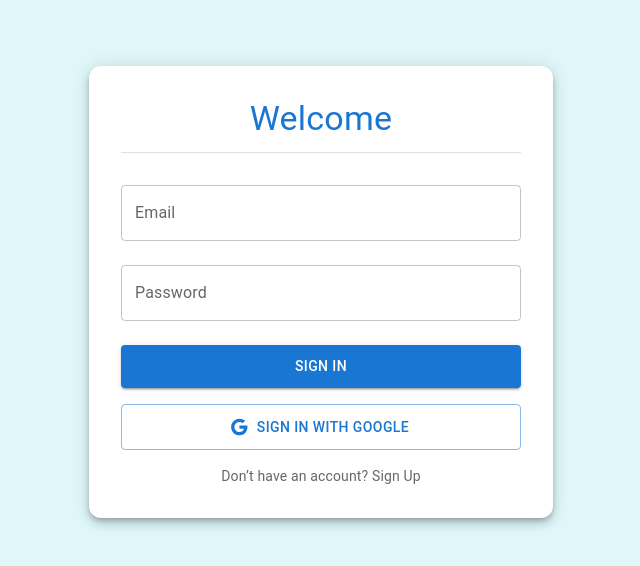
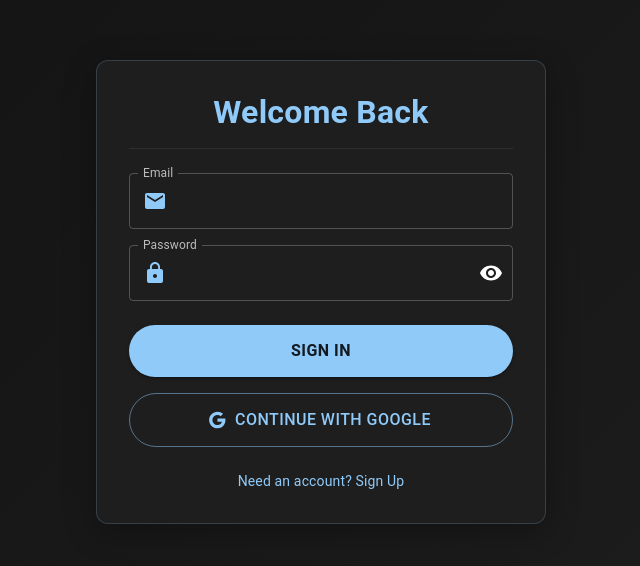
Before and after one commit to mmc03-ucb/HangSmart, a React (Create React App) app: page / in a window 1280 px wide. Shown: the part 108-674 px from the top of the page, without its empty margins (319-959 px from the left). Built offline with nearby package versions, Linux system fonts and the light colour scheme; no server answers.

Commit message:
Sign in page dark theme

```diff
--- a/src/components/SignInSignUp.js
+++ b/src/components/SignInSignUp.js
@@ -1,9 +1,101 @@
 import React, { useState } from 'react';
-import { TextField, Button, Typography, Box, Paper, Divider, Snackbar, Alert } from '@mui/material';
-import { Google as GoogleIcon } from '@mui/icons-material';
+import {
+  TextField,
+  Button,
+  Typography,
+  Box,
+  Paper,
+  Divider,
+  Snackbar,
+  Alert,
+  Container,
+  CssBaseline,
+  createTheme,
+  ThemeProvider,
+  useMediaQuery,
+  useTheme,
+  InputAdornment,
+  IconButton
+} from '@mui/material';
+import {
+  Google as GoogleIcon,
+  Visibility as VisibilityIcon,
+  VisibilityOff as VisibilityOffIcon,
+  Email as EmailIcon,
+  Lock as LockIcon,
+  Person as PersonIcon
+} from '@mui/icons-material';
 import { auth, db, provider } from '../firebase/config';
 import { createUserWithEmailAndPassword, signInWithEmailAndPassword, signInWithPopup } from 'firebase/auth';
 import { doc, setDoc, serverTimestamp } from 'firebase/firestore';
+
+// Create a responsive dark theme
+const darkTheme = createTheme({
+  palette: {
+    mode: 'dark',
+    primary: {
+      main: '#90caf9',
+    },
+    secondary: {
+      main: '#f48fb1',
+    },
+    background: {
+      default: '#121212',
+      paper: '#1e1e1e',
+    },
+  },
+  typography: {
+    h4: {
+      fontSize: '2rem',
+      '@media (max-width:600px)': {
+        fontSize: '1.5rem',
+      },
+    },
+    h5: {
+      fontSize: '1.5rem',
+      '@media (max-width:600px)': {
+        fontSize: '1.25rem',
+      },
+    },
+    h6: {
+      fontSize: '1.25rem',
+      '@media (max-width:600px)': {
+        fontSize: '1rem',
+      },
+    },
+    body1: {
+      '@media (max-width:600px)': {
+        fontSize: '0.875rem',
+      },
+    },
+  },
+  components: {
+    MuiButton: {
+      styleOverrides: {
+        root: {
+          '@media (max-width:600px)': {
+            padding: '8px 16px',
+            fontSize: '0.875rem',
+          },
+        },
+      },
+    },
+    MuiTextField: {
+      styleOverrides: {
+        root: {
+          marginBottom: '16px',
+        },
+      },
+    },
+    MuiPaper: {
+      styleOverrides: {
+        root: {
+          backgroundImage: 'none',
+        },
+      },
+    },
+  },
+});
 
 function SignInSignUp() {
   const [isSignUp, setIsSignUp] = useState(false);
@@ -13,6 +105,11 @@ function SignInSignUp() {
   const [name, setName] = useState('');
   const [error, setError] = useState('');
   const [snackbarOpen, setSnackbarOpen] = useState(false);
+  const [showPassword, setShowPassword] = useState(false);
+  const [showConfirmPassword, setShowConfirmPassword] = useState(false);
+
+  const theme = useTheme();
+  const isMobile = useMediaQuery(theme.breakpoints.down('sm'));
 
   const handleToggle = () => {
     setIsSignUp(!isSignUp);
@@ -24,6 +121,12 @@ function SignInSignUp() {
   };
 
   const handleSignIn = async () => {
+    if (!email || !password) {
+      setError("Please enter both email and password");
+      setSnackbarOpen(true);
+      return;
+    }
+
     try {
       await signInWithEmailAndPassword(auth, email, password);
       window.location.href = '/landing';
@@ -34,6 +137,12 @@ function SignInSignUp() {
   };
 
   const handleSignUp = async () => {
+    if (!name || !email || !password || !confirmPassword) {
+      setError('Please fill in all fields');
+      setSnackbarOpen(true);
+      return;
+    }
+
     if (password !== confirmPassword) {
       setError('Passwords do not match');
       setSnackbarOpen(true);
@@ -82,38 +191,219 @@ function SignInSignUp() {
     }
   };
 
+  const handleClickShowPassword = () => {
+    setShowPassword(!showPassword);
+  };
+
+  const handleClickShowConfirmPassword = () => {
+    setShowConfirmPassword(!showConfirmPassword);
+  };
+
   return (
-    <Box display="flex" justifyContent="center" alignItems="center" height="100vh" bgcolor="#e0f7fa">
-      <Paper elevation={6} sx={{ padding: 4, borderRadius: 3, minWidth: 350, maxWidth: 400, textAlign: 'center' }}>
-        <Typography variant="h4" color="primary" gutterBottom>
-          {isSignUp ? 'Create Account' : 'Welcome'}
+    <ThemeProvider theme={darkTheme}>
+      <CssBaseline />
+      <Box
+        sx={{
+          minHeight: '100vh',
+          display: 'flex',
+          flexDirection: 'column',
+          justifyContent: 'center',
+          alignItems: 'center',
+          background: 'linear-gradient(135deg, #121212 0%, #1e1e1e 100%)',
+          px: { xs: 2, sm: 4 },
+          py: { xs: 3, sm: 4 }
+        }}
+      >
+        <Container maxWidth="sm">
+          <Paper
+            elevation={6}
+            sx={{
+              p: { xs: 3, sm: 4 },
+              borderRadius: 3,
+              width: '100%',
+              maxWidth: 450,
+              mx: 'auto',
+              border: '1px solid rgba(144, 202, 249, 0.2)',
+              boxShadow: '0 8px 32px rgba(0, 0, 0, 0.3)',
+            }}
+          >
+            <Typography
+              variant="h4"
+              color="primary"
+              gutterBottom
+              sx={{
+                fontWeight: 'bold',
+                textAlign: 'center',
+                mb: 2
+              }}
+            >
+              {isSignUp ? 'Create Account' : 'Welcome Back'}
             </Typography>
-        <Divider sx={{ marginBottom: 2 }} />
+
+            <Divider sx={{ mb: 3, opacity: 0.6 }} />
+
             {isSignUp && (
-          <TextField fullWidth margin="normal" label="Name" value={name} onChange={(e) => setName(e.target.value)} />
+              <TextField
+                fullWidth
+                label="Name"
+                value={name}
+                onChange={(e) => setName(e.target.value)}
+                variant="outlined"
+                InputProps={{
+                  startAdornment: (
+                    <InputAdornment position="start">
+                      <PersonIcon color="primary" />
+                    </InputAdornment>
+                  ),
+                }}
+                sx={{ mb: 2 }}
+              />
             )}
-        <TextField fullWidth margin="normal" label="Email" value={email} onChange={(e) => setEmail(e.target.value)} />
-        <TextField fullWidth margin="normal" label="Password" type="password" value={password} onChange={(e) => setPassword(e.target.value)} />
+
+            <TextField
+              fullWidth
+              label="Email"
+              type="email"
+              value={email}
+              onChange={(e) => setEmail(e.target.value)}
+              variant="outlined"
+              InputProps={{
+                startAdornment: (
+                  <InputAdornment position="start">
+                    <EmailIcon color="primary" />
+                  </InputAdornment>
+                ),
+              }}
+              sx={{ mb: 2 }}
+            />
+
+            <TextField
+              fullWidth
+              label="Password"
+              type={showPassword ? 'text' : 'password'}
+              value={password}
+              onChange={(e) => setPassword(e.target.value)}
+              variant="outlined"
+              InputProps={{
+                startAdornment: (
+                  <InputAdornment position="start">
+                    <LockIcon color="primary" />
+                  </InputAdornment>
+                ),
+                endAdornment: (
+                  <InputAdornment position="end">
+                    <IconButton
+                      aria-label="toggle password visibility"
+                      onClick={handleClickShowPassword}
+                      edge="end"
+                    >
+                      {showPassword ? <VisibilityOffIcon /> : <VisibilityIcon />}
+                    </IconButton>
+                  </InputAdornment>
+                ),
+              }}
+              sx={{ mb: 2 }}
+            />
+
             {isSignUp && (
-          <TextField fullWidth margin="normal" label="Confirm Password" type="password" value={confirmPassword} onChange={(e) => setConfirmPassword(e.target.value)} />
+              <TextField
+                fullWidth
+                label="Confirm Password"
+                type={showConfirmPassword ? 'text' : 'password'}
+                value={confirmPassword}
+                onChange={(e) => setConfirmPassword(e.target.value)}
+                variant="outlined"
+                InputProps={{
+                  startAdornment: (
+                    <InputAdornment position="start">
+                      <LockIcon color="primary" />
+                    </InputAdornment>
+                  ),
+                  endAdornment: (
+                    <InputAdornment position="end">
+                      <IconButton
+                        aria-label="toggle confirm password visibility"
+                        onClick={handleClickShowConfirmPassword}
+                        edge="end"
+                      >
+                        {showConfirmPassword ? <VisibilityOffIcon /> : <VisibilityIcon />}
+                      </IconButton>
+                    </InputAdornment>
+                  ),
+                }}
+                sx={{ mb: 2 }}
+              />
             )}
-        <Button fullWidth variant="contained" color="primary" onClick={isSignUp ? handleSignUp : handleSignIn} sx={{ marginTop: 2, padding: 1.2 }}>
-          {isSignUp ? 'Sign Up' : 'Sign In'}
+
+            <Button
+              fullWidth
+              variant="contained"
+              color="primary"
+              onClick={isSignUp ? handleSignUp : handleSignIn}
+              sx={{
+                mt: 1,
+                mb: 2,
+                py: { xs: 1, sm: 1.5 },
+                fontSize: { xs: '0.9rem', sm: '1rem' },
+                borderRadius: '28px',
+                fontWeight: 'bold'
+              }}
+            >
+              {isSignUp ? 'Create Account' : 'Sign In'}
             </Button>
-        <Button fullWidth variant="outlined" color="primary" startIcon={<GoogleIcon />} onClick={handleGoogleSignIn} sx={{ marginTop: 2, padding: 1.2 }}>
-          Sign In with Google
+
+            <Button
+              fullWidth
+              variant="outlined"
+              color="primary"
+              startIcon={<GoogleIcon />}
+              onClick={handleGoogleSignIn}
+              sx={{
+                mb: 3,
+                py: { xs: 1, sm: 1.5 },
+                fontSize: { xs: '0.9rem', sm: '1rem' },
+                borderRadius: '28px'
+              }}
+            >
+              Continue with Google
             </Button>
-        <Typography variant="body2" sx={{ marginTop: 2 }} onClick={handleToggle} color="textSecondary" style={{ cursor: 'pointer' }}>
-          {isSignUp ? 'Already have an account? Sign In' : 'Don’t have an account? Sign Up'}
+
+            <Typography
+              variant="body2"
+              align="center"
+              onClick={handleToggle}
+              color="primary"
+              sx={{
+                cursor: 'pointer',
+                transition: 'color 0.2s',
+                '&:hover': {
+                  color: theme => theme.palette.primary.light,
+                  textDecoration: 'underline'
+                }
+              }}
+            >
+              {isSignUp ? 'Already have an account? Sign In' : 'Need an account? Sign Up'}
             </Typography>
           </Paper>
+        </Container>
 
-      <Snackbar open={snackbarOpen} autoHideDuration={4000} onClose={handleSnackbarClose} anchorOrigin={{ vertical: 'top', horizontal: 'center' }}>
-        <Alert onClose={handleSnackbarClose} severity="error" sx={{ width: '100%' }}>
+        <Snackbar
+          open={snackbarOpen}
+          autoHideDuration={4000}
+          onClose={handleSnackbarClose}
+          anchorOrigin={{ vertical: 'top', horizontal: 'center' }}
+        >
+          <Alert
+            onClose={handleSnackbarClose}
+            severity="error"
+            variant="filled"
+            sx={{ width: '100%' }}
+          >
             {error}
           </Alert>
         </Snackbar>
       </Box>
+    </ThemeProvider>
   );
 }
 
```
Lines whose indentation alone changed are shown as unchanged.
